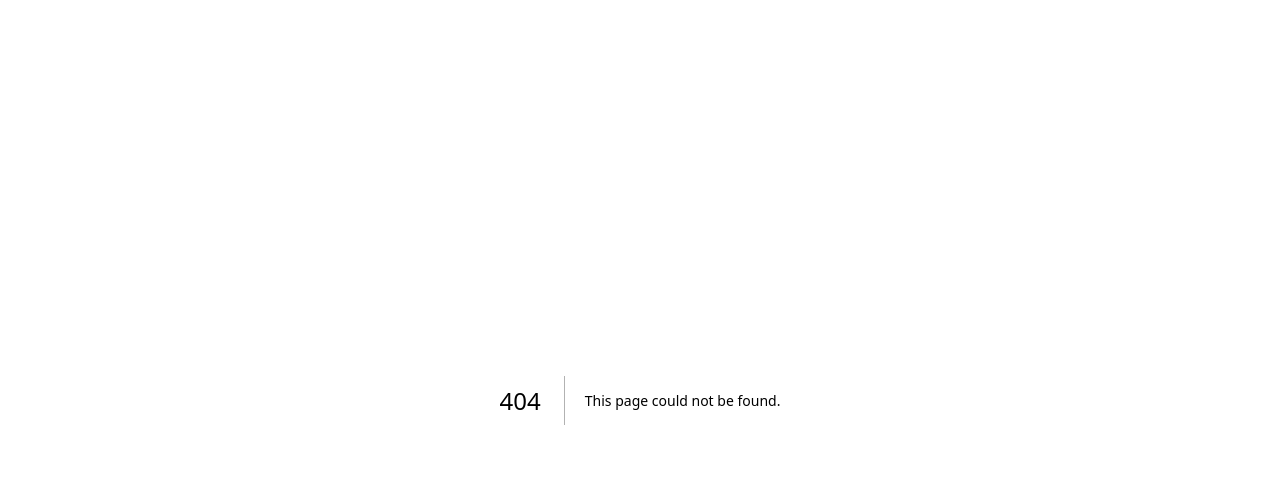
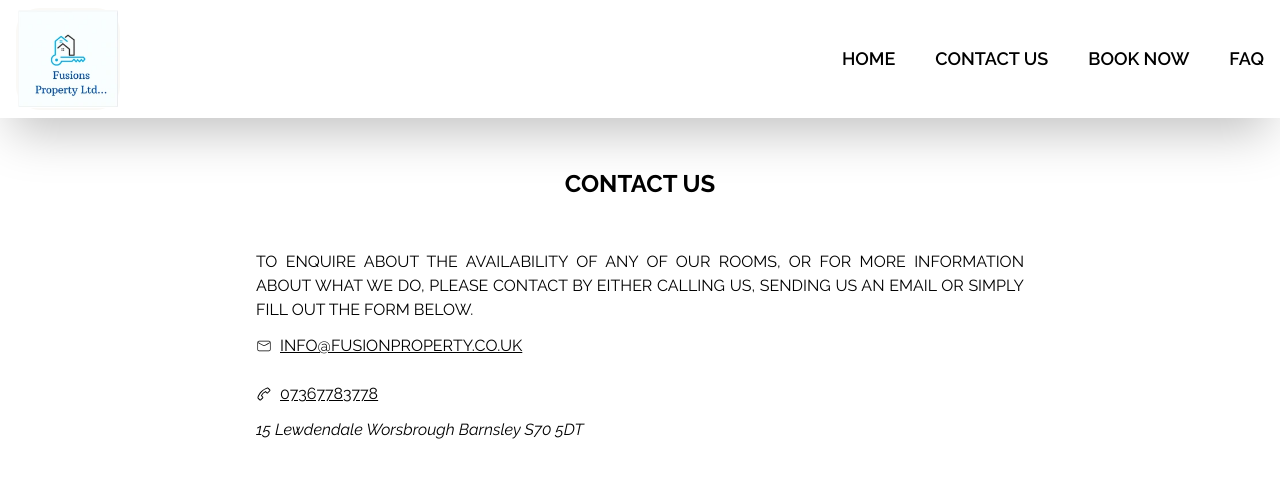
Before and after one commit to Ajayfrizzy/big_analytical_project, a Next.js app: page /contact in a window 1280 px wide. Before the commit this address had no page. Shown: the top 478 px of the page. Built offline with nearby package versions, Linux system fonts and the light colour scheme.

Commit message:
Added some update

```diff
--- /dev/null
+++ b/app/contact/page.jsx
@@ -0,0 +1,42 @@
+import Nav from "@/components/Nav";
+import Link from "next/link";
+import { CiMail } from "react-icons/ci";
+import { LiaPhoneAltSolid } from "react-icons/lia";
+
+const page = () => {
+  return (
+    <>
+      <Nav />
+      <section className="max-w-7xl mx-auto text-justify">
+        <h3 className="text-center font-bold text-[1.5rem] uppercase py-[3rem]">
+          Contact US
+        </h3>
+        <div className="max-w-3xl mx-auto">
+          <p>
+            TO ENQUIRE ABOUT THE AVAILABILITY OF ANY OF OUR ROOMS, OR FOR MORE
+            INFORMATION ABOUT WHAT WE DO, PLEASE CONTACT BY EITHER CALLING US,
+            SENDING US AN EMAIL OR SIMPLY FILL OUT THE FORM BELOW.
+          </p>
+          <Link
+            href="mailto:INFO@FUSIONPROPERTY.CO.UK"
+            className="flex items-center gap-2 underline py-3"
+          >
+            <span>
+              <CiMail />
+            </span>
+            INFO@FUSIONPROPERTY.CO.UK
+          </Link>
+          <Link href="tel:07367783778" className="flex items-center gap-2 underline py-3">
+            <span>
+              <LiaPhoneAltSolid />
+            </span>
+            07367783778
+          </Link>
+          <address>15 Lewdendale Worsbrough Barnsley S70 5DT</address>
+        </div>
+      </section>
+    </>
+  );
+};
+
+export default page;
--- a/components/Faqs.jsx
+++ b/components/Faqs.jsx
@@ -16,7 +16,7 @@ const Accordion = ({ items }) => {
   };
 
   return (
-    <div className="max-w-2xl mx-auto mt-[5rem] space-y-4" id="faqs">
+    <div className="max-w-2xl mx-auto mt-[7rem] space-y-4" id="faqs">
       <p className="text-center text-lg md:text-xl">
         <span className="block font-bold uppercase text-[#595959]">Frequently Asked Questions</span>
         <span className="text-[#837c67] block py-4 px-3">
--- a/components/Feedback.jsx
+++ b/components/Feedback.jsx
@@ -23,7 +23,7 @@ const Feedback = ({ isOpen, onClose }) => {
       {/* Close Button */}
       <button
         onClick={onClose}
-        className="absolute top-4 right-4 text-gray-600 hover:text-black text-2xl font-bold"
+        className="absolute top-4 right-4 text-gray-600 hover:text-black text-2xl font-bold cursor-pointer"
       >
         ✕
       </button>
--- a/components/Listings.jsx
+++ b/components/Listings.jsx
@@ -16,7 +16,7 @@ const Listings = () => {
         </motion.h2>
 
         <div className="grid grid-cols-1 md:grid-cols-2 lg:grid-cols-3 xl:grid-cols-4 gap-2 items-center justify-center">
-          {Array(5)
+          {Array(4)
             .fill(0)
             .map((_, index) => (
               <motion.div
```
